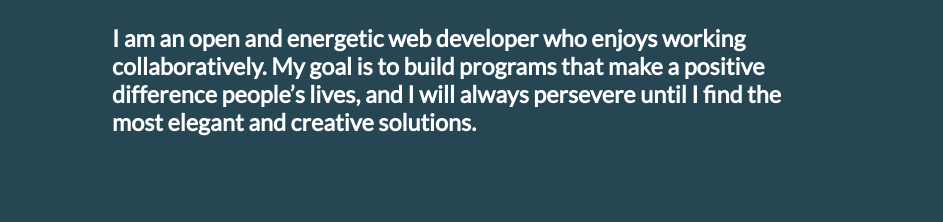
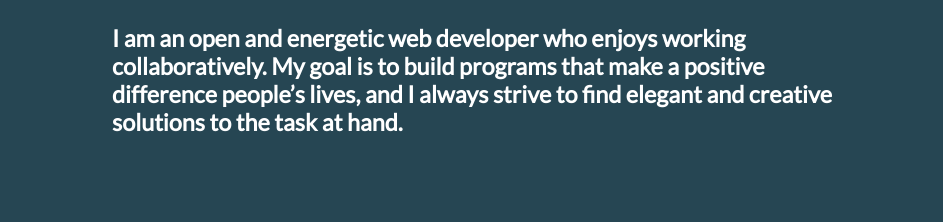
Before and after one commit to nataliesmyth/old-portfolio, a plain HTML site: page index.html in a window 1280 px wide. Shown: the part 250-472 px from the top of the page, without its empty margins (168-1111 px from the left). Drawn offline with Linux system fonts and the light colour scheme.

```diff
--- a/index.html
+++ b/index.html
@@ -43,7 +43,7 @@
       <!-- <img class="index-photo" src="./images/natalie-smyth-photo.jpeg" alt="natalie-smyth-photo"> -->
       <div class="about-me">
         <h1>Hello! I'm Natalie</h1>
-        <h3>I am an open and energetic web developer who enjoys working collaboratively. My goal is to build programs that make a positive difference people’s lives, and I will always persevere until I find the most elegant and creative solutions. </h3>
+        <h3>I am an open and energetic web developer who enjoys working collaboratively. My goal is to build programs that make a positive difference people’s lives, and I always strive to find elegant and creative solutions to the task at hand. </h3>
         </div>
         </div>
 
```
